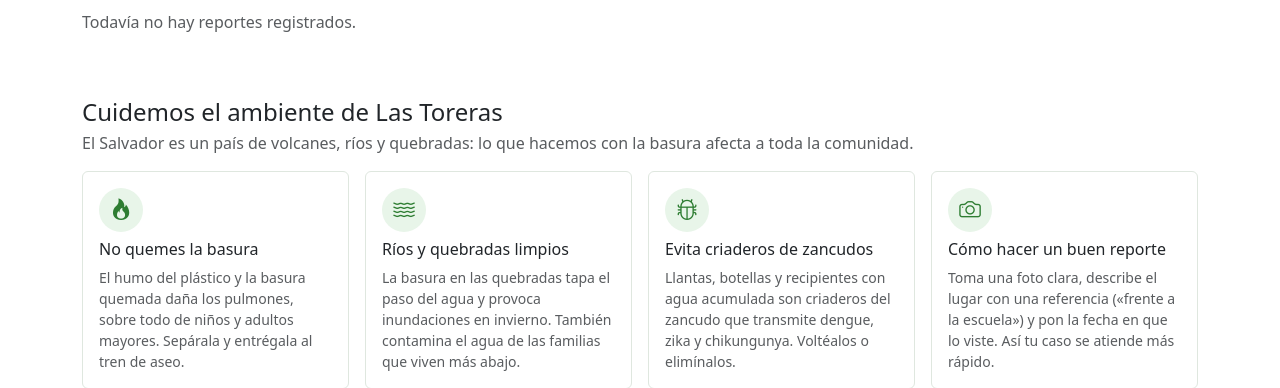
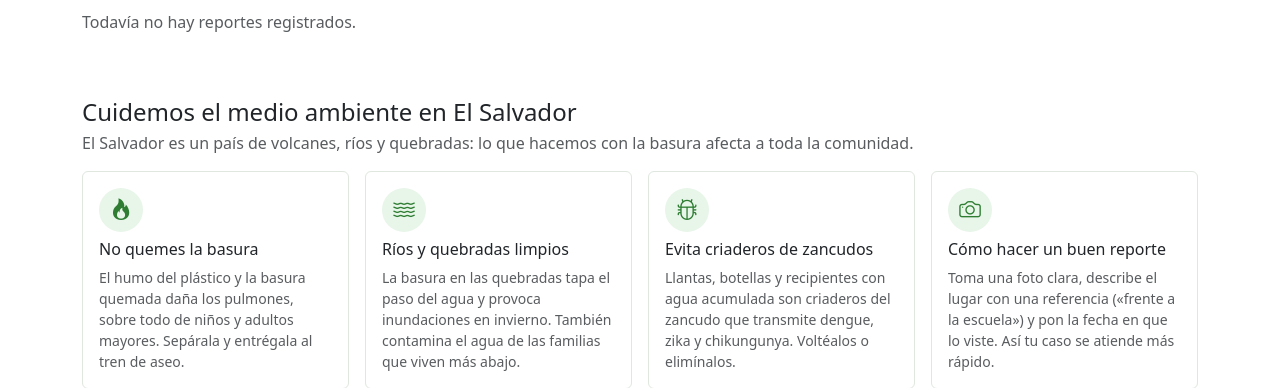
Before and after one commit to tejadacristopher20-a11y/EcoReporteGrupo04, a Django app: template Eco_Reporte_Comunitario/appreportes/templates/appreportes/inicio.html in a window 1280 px wide. Shown: the part 562-950 px from the top of the page. Run offline with Django 5.2, Linux system fonts and the light colour scheme; the template is opened without the code that fills it, so the values that code supplies are empty; parts of the project's set-up code (start-up, migrations or seed data) failed here and were passed over.

Commit message:
Se sube la app completa y funcional de EcoReporte

```diff
--- a/Eco_Reporte_Comunitario/templates/includes/info_ambiente.html
+++ b/Eco_Reporte_Comunitario/templates/includes/info_ambiente.html
@@ -3,7 +3,7 @@
 {# --retraso hace que las tarjetas de una misma fila aparezcan una tras otra. #}
 <section class="mt-5" aria-labelledby="titulo-ambiente">
     <div class="eco-aparecer">
-        <h2 class="h4 mb-1" id="titulo-ambiente">Cuidemos el ambiente de Las Toreras</h2>
+        <h2 class="h4 mb-1" id="titulo-ambiente">Cuidemos el medio ambiente en El Salvador</h2>
         <p class="text-body-secondary">
             El Salvador es un país de volcanes, ríos y quebradas: lo que hacemos con la basura afecta a toda la comunidad.
         </p>
```
